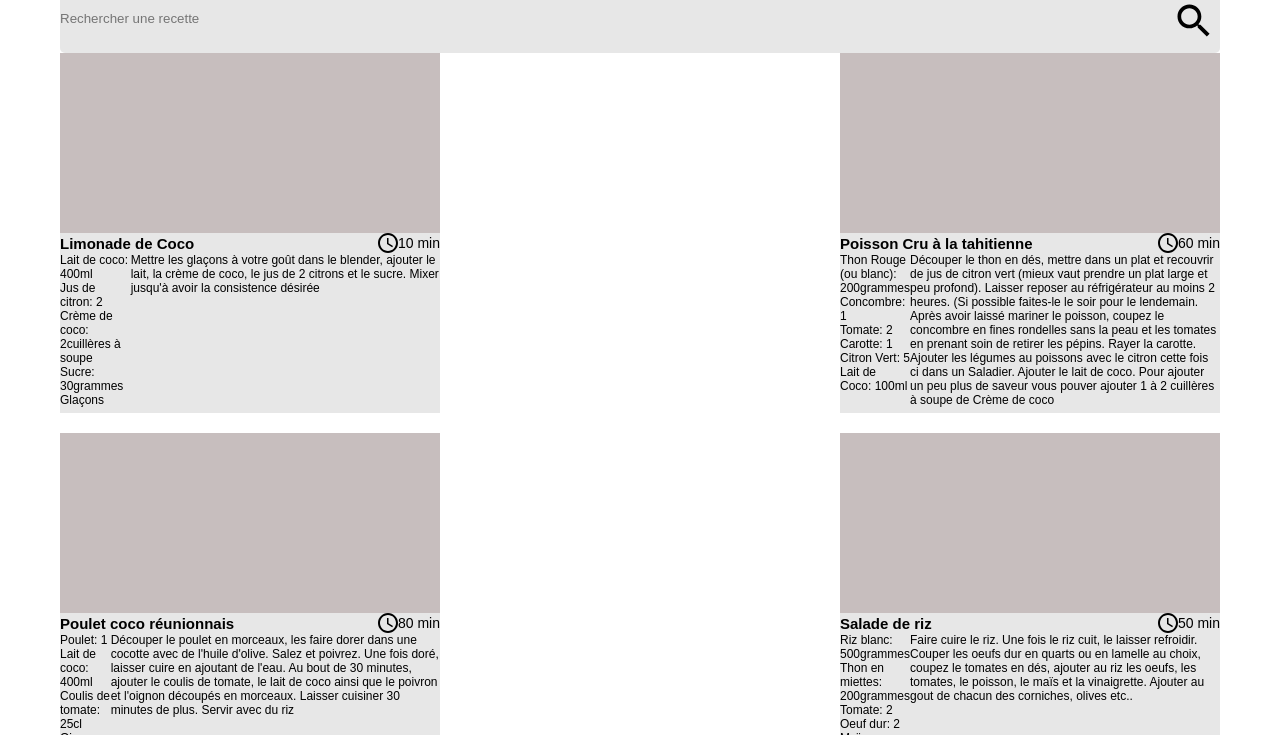
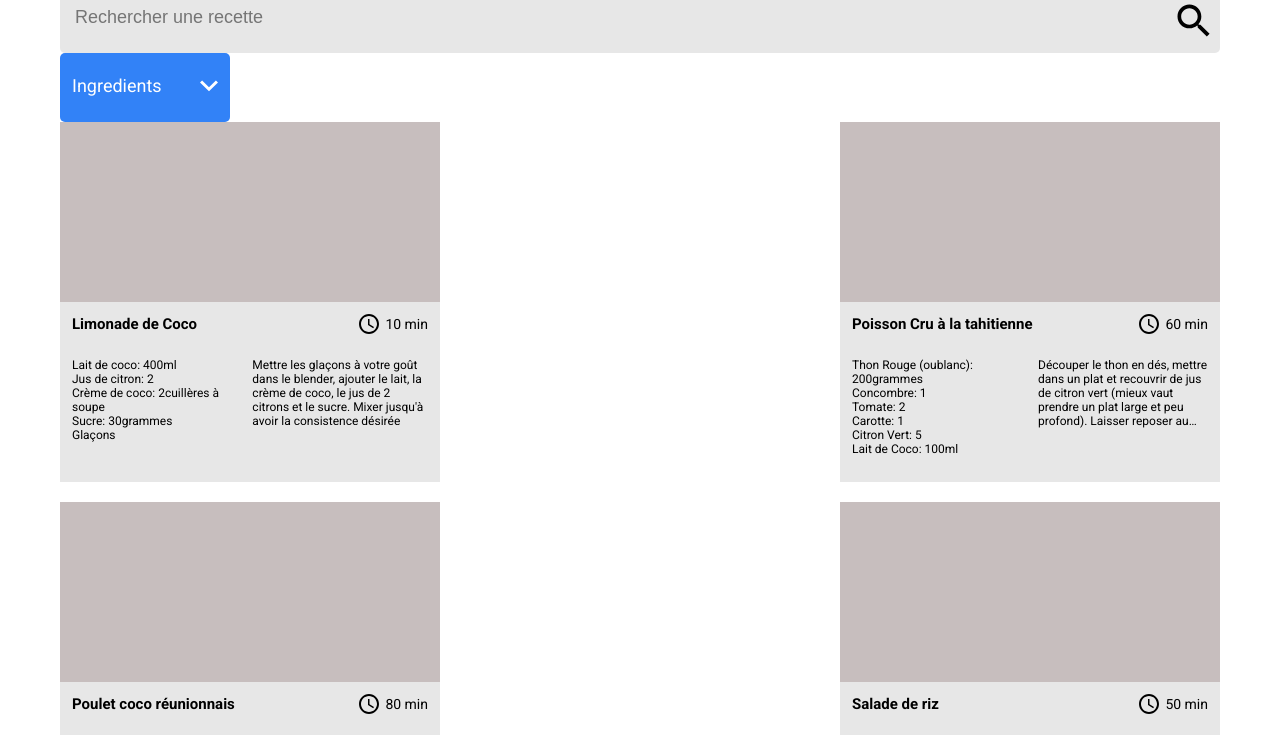
Before and after one commit to Teddys09/Developpez-un-algorithme-de-recherche-en-JavaScript-P7-formation-2, a website with bundled scripts: page index.html in a window 1280 px wide. Shown: the part 129-864 px from the top of the page. Built offline with nearby package versions, Linux system fonts and the light colour scheme; files whose address does not match are found by name.

Commit message:
Fix css Card Recipe

```diff
--- a/assets/data/data.js
+++ b/assets/data/data.js
@@ -39,7 +39,7 @@ export const recipes = [
     servings: 2,
     ingredients: [
       {
-        ingredient: 'Thon Rouge (ou blanc)',
+        ingredient: 'Thon Rouge (oublanc)',
         quantity: 200,
         unit: 'grammes',
       },
--- a/index.html
+++ b/index.html
@@ -24,7 +24,20 @@
           />
           <img src="assets/icons/glass.svg" alt="search" />
         </div>
-        <div class="filter"></div>
+        <div class="filter">
+          <div class="ingredients-container">
+            <input
+              class="ingredients-input"
+              type="text"
+              placeholder="Ingredients"
+            />
+            <img
+              class="ingredients-dropdown icon-dropdown"
+              src="assets/icons/dropdown.svg"
+              alt="dropdown"
+            />
+          </div>
+        </div>
       </section>
       <section id="content"></section>
     </main>
--- /dev/null
+++ b/script/view/DropdownSearch.js
@@ -0,0 +1,3 @@
+export class DropdownSearch {
+  ingredientsDropdown(ingredients) {}
+}
--- a/script/view/RecipeName.js
+++ b/script/view/RecipeName.js
@@ -3,7 +3,7 @@ export class RecipeName {
     const contentTag = document.getElementById('content');
     recipes.forEach((recipe) => {
       const recipeTag = document.createElement('div');
-      console.log(recipe);
+
       recipeTag.classList.add('recipe-card');
       recipeTag.innerHTML = `
       <div class="recipe-img">
--- a/style/style.css
+++ b/style/style.css
@@ -1,3 +1,5 @@
+@import url('https://fonts.googleapis.com/css2?family=Roboto:wght@300;400;500;700;900&display=swap');
+
 * {
   margin: 0;
   padding: 0;
@@ -5,6 +7,7 @@
 body {
   margin: 20px 60px;
   font-family: sans-serif;
+  font-family: 'Roboto', sans-serif;
 }
 
 /* Header */
@@ -30,6 +33,10 @@ header h1 {
 .input-recipe:focus {
   outline: none;
 }
+.input-recipe::placeholder {
+  font-size: 18px;
+  padding-left: 15px;
+}
 .search-input {
   position: relative;
 }
@@ -37,6 +44,39 @@ header h1 {
   position: absolute;
   top: 20px;
   right: 10px;
+}
+
+/* Section Search Dropdown */
+
+.filter input {
+  border: none;
+  width: 170px;
+  height: 69px;
+  border-radius: 5px;
+}
+.filter input:focus {
+  outline: none;
+}
+.filter input::placeholder {
+  color: white;
+  font-size: 18px;
+  padding-left: 12px;
+  font-family: 'Roboto', sans-serif;
+}
+.ingredients-container {
+  position: relative;
+}
+.ingredients-input {
+  background-color: #3282f7;
+}
+.icon-dropdown {
+  position: absolute;
+  top: 27px;
+  left: 140px;
+  width: 18px;
+}
+.icon-dropdown:hover {
+  cursor: pointer;
 }
 
 /* Section Recipe */
@@ -70,6 +110,7 @@ header h1 {
   align-items: center;
   justify-content: space-between;
   font-size: 14px;
+  padding: 12px;
 }
 .recipe-title-time h2 {
   font-size: 15px;
@@ -77,13 +118,32 @@ header h1 {
 .recipe-time {
   display: flex;
   align-items: center;
+  gap: 6px;
+}
+.recipe-ingredients ul {
+  width: 48%;
 }
 
 .recipe-ingredients-description {
   display: flex;
   font-size: 12px;
+  max-height: 88%;
+  padding: 12px;
+  justify-content: space-between;
 }
 
 .recipe-ingredients-description ul li {
   list-style-type: none;
 }
+.recipe-description {
+  width: 50%;
+}
+.recipe-description p {
+  max-height: 80%;
+  overflow: hidden;
+  text-overflow: ellipsis;
+  display: -webkit-box;
+  max-width: 200px;
+  -webkit-line-clamp: 5;
+  -webkit-box-orient: vertical;
+}
```
Also changed, not shown: assets/icons/dropdown.svg (added).
